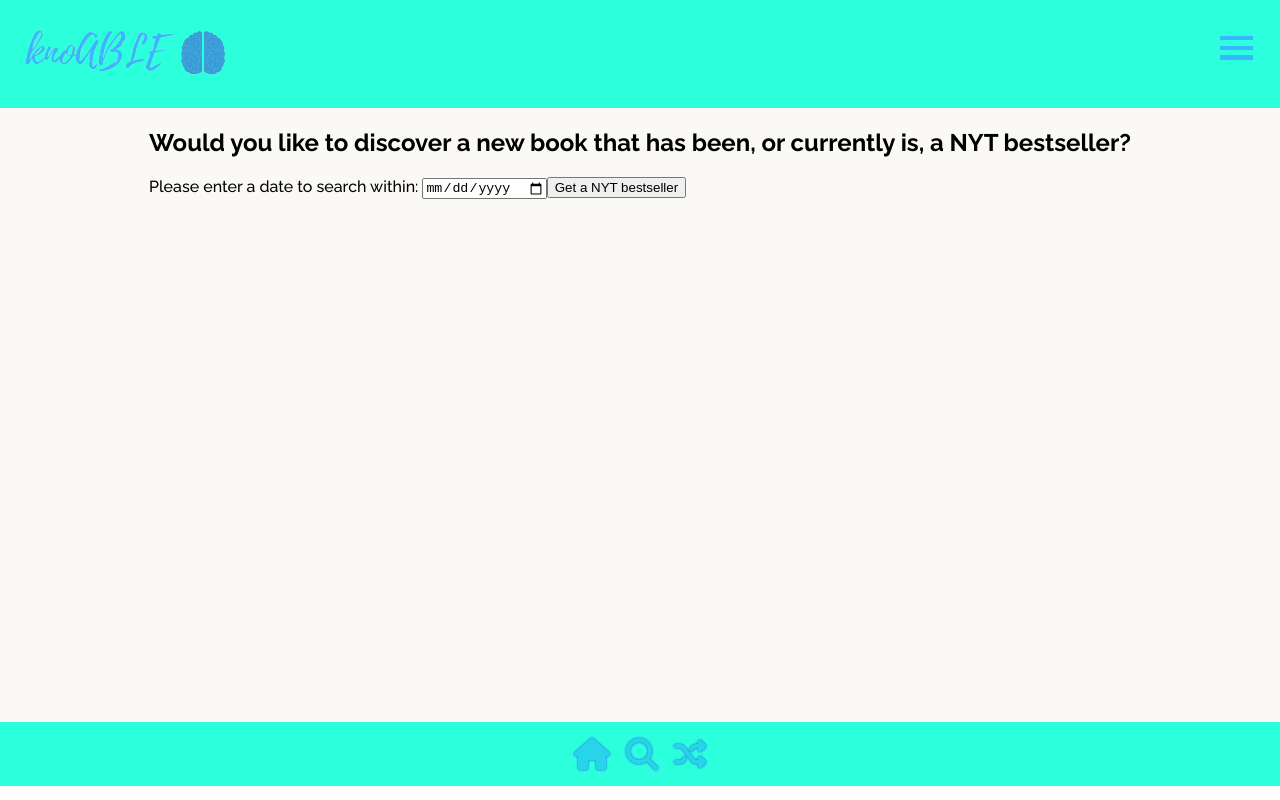
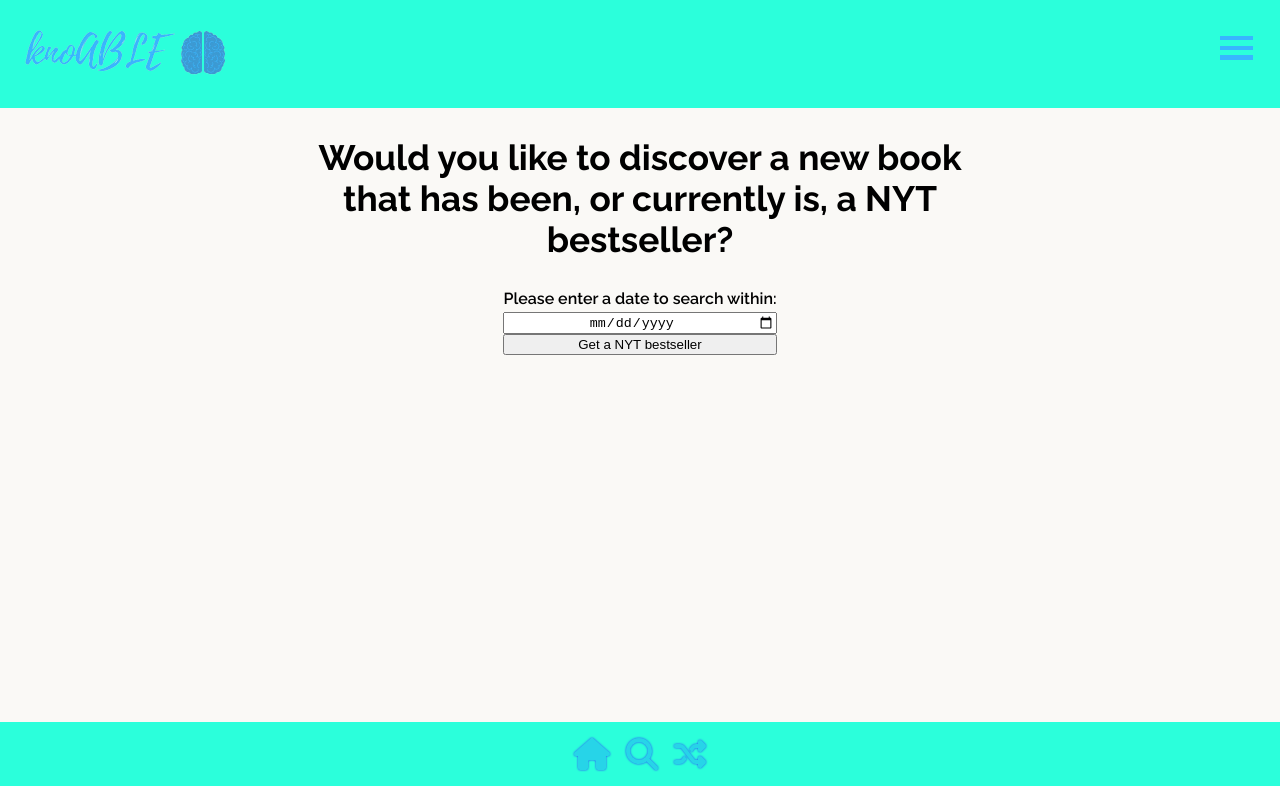
Before and after one commit to AlishaSo/knoABLE, a React (Create React App) app: page /discover in a window 1280 px wide. Built offline with nearby package versions, Linux system fonts and the light colour scheme; no server answers.

Commit message:
Add styles for the Discover component

```diff
--- a/src/styles.css
+++ b/src/styles.css
@@ -167,6 +167,40 @@ main {
   margin-top: 2em;
 }
 
+/* || Discover */
+.discover-div {
+  padding: 0 1.5em;
+  display: flex;
+  flex-direction: column;
+  align-items: center;
+}
+
+.discover-div h2 {
+  text-align: center;
+  font-size: calc(1rem + 1.5vmax);
+  max-width: 700px;
+}
+
+.discover-div form {
+  display: flex;
+  flex-direction: column;
+}
+
+.discover-div label {
+  font-weight: 600;
+  margin-bottom: .25em;
+}
+
+.discover-div input {
+  text-align: center;
+}
+
+.discover-btn {
+  margin-top: 2em;
+  width: 200px;
+  align-self: center;
+}
+
 /* || Footer */
 
 footer {
```
